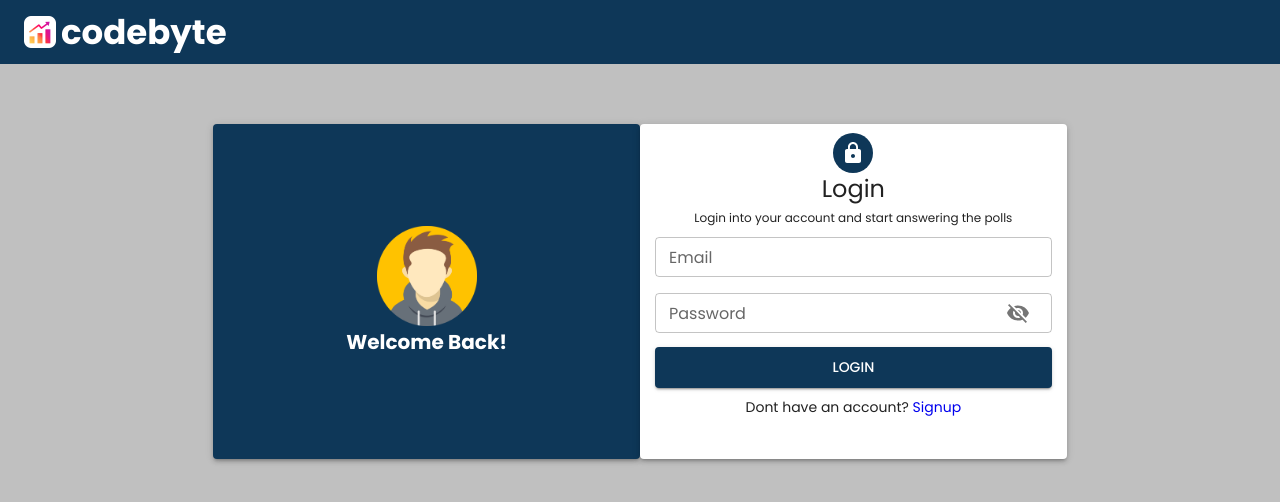
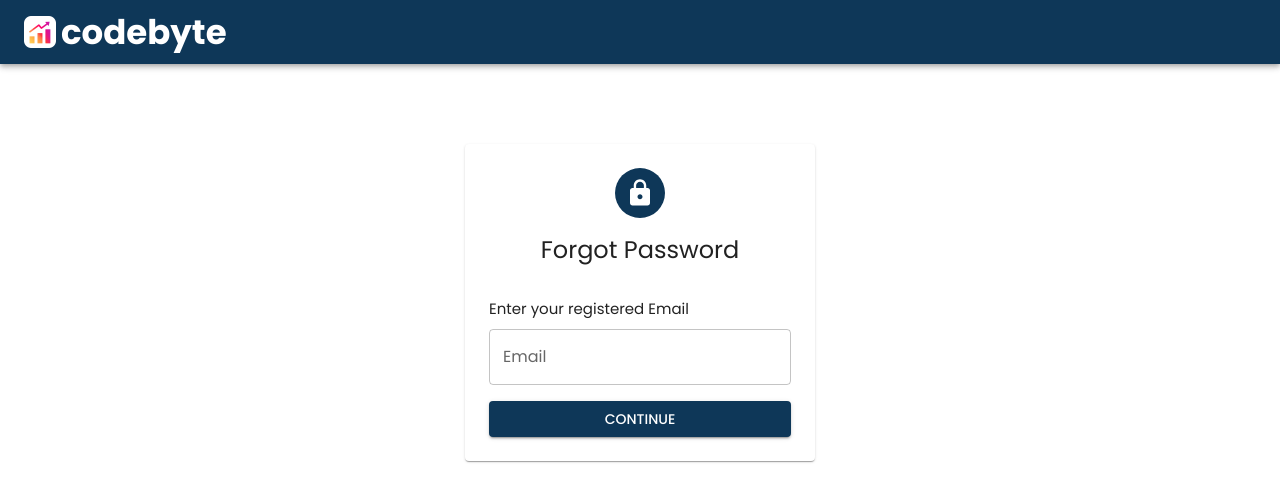
Before and after one commit to harshavardhan-sureify/codebyte-fe, a React (Create React App) app: page /forgotpassword in a window 1280 px wide. Before the commit this address led to /login. Shown: the top 502 px of the page. Built offline with nearby package versions, Linux system fonts and the light colour scheme.

Commit message:
forgot password commit #1

```diff
--- /dev/null
+++ b/src/components/forgot password/EmailPage.jsx
@@ -0,0 +1,126 @@
+import { Paper, Avatar, TextField, Button, Typography } from "@mui/material";
+import { theme } from "../../themes/theme";
+import LockIcon from "@mui/icons-material/Lock";
+import { useState } from "react";
+import axios from "axios";
+
+const init = () => {
+  return {
+    email: "",
+  };
+};
+const EmailPage = (props) => {
+  const [data, setData] = useState(init());
+  const [errors, setErrors] = useState("");
+  const [button, setButton] = useState(false);
+  const [message, setMessage] = useState("");
+  const sendData = async (data) => {
+    try {
+      const res = await axios.post(data);
+      if (res.status === 200) {
+        props.page();
+      }
+    } catch (err) {
+    } finally {
+    }
+  };
+
+  const handleChange = (e) => {
+    setData({ [e.target.name]: e.target.value });
+    setMessage("");
+    if (!e.target.value) {
+      setErrors({ [e.target.name]: "this field is required" });
+      return;
+    }
+    if (
+      !/^[a-zA-Z0-9._%+-]+@[a-zA-Z0-9.-]+\.[a-zA-Z]{2,}$/.test(e.target.value)
+    ) {
+      setErrors({ [e.target.name]: "Enter Valid Email" });
+      return;
+    }
+    setErrors({ [e.target.name]: "" });
+  };
+  const handleClick = () => {
+    if (Object.keys(errors).length === 0) {
+      setErrors({ email: "This field is required" });
+      return;
+    }
+    if (errors["email"] !== "") {
+      return;
+    }
+    console.log("hi");
+    setButton(true);
+    sendData(data);
+    props.page();
+  };
+  return (
+    <Paper
+      sx={{
+        width: 350,
+        display: "flex",
+        flexDirection: "column",
+        justifyContent: "center",
+        ml: "auto",
+        mr: "auto",
+        mt: 10,
+        p: 3,
+      }}
+    >
+      <Avatar
+        sx={{
+          backgroundColor: theme.palette.secondary.main,
+          ml: "auto",
+          mr: "auto",
+          mb: 2,
+          width: 50,
+          height: 50,
+        }}
+      >
+        <LockIcon sx={{ width: 30, height: 30 }}></LockIcon>
+      </Avatar>
+      <Typography
+        variant="h5"
+        component="div"
+        sx={{ textAlign: "center", mb: 4 }}
+      >
+        Forgot Password
+      </Typography>
+      {message && (
+        <Typography
+          variant="subtitle1"
+          component="div"
+          color="red"
+          sx={{ textAlign: "center" }}
+        >
+          {message}
+        </Typography>
+      )}
+      <Typography
+        variant="p"
+        component="div"
+        sx={{ textAlign: "left", mb: 1, fontSize: 15 }}
+      >
+        Enter your registered Email
+      </Typography>
+      <TextField
+        label="Email"
+        name="email"
+        error={errors.email}
+        helperText={errors.email}
+        value={data.email}
+        onChange={handleChange}
+      ></TextField>
+      <Button
+        onClick={handleClick}
+        color="secondary"
+        variant="contained"
+        sx={{ mt: 2 }}
+        disabled={button}
+      >
+        Continue
+      </Button>
+    </Paper>
+  );
+};
+
+export default EmailPage;
--- /dev/null
+++ b/src/components/forgot password/ForgetPassword.jsx
@@ -0,0 +1,20 @@
+import { useState } from "react";
+import EmailPage from "./EmailPage";
+import VerificationPage from "./VerificationPage";
+import ResetPage from "./ResetPage";
+
+const ForgetPassword = () => {
+  const [page, setPage] = useState(0);
+  const handlePage = () => {
+    setPage(page + 1);
+  };
+  return (
+    <>
+      {page === 0 && <EmailPage page={handlePage} />}
+      {page === 1 && <VerificationPage page={handlePage} />}
+      {page === 2 && <ResetPage />}
+    </>
+  );
+};
+
+export default ForgetPassword;
--- /dev/null
+++ b/src/components/forgot password/ResetPage.jsx
@@ -0,0 +1,160 @@
+import {
+  Alert,
+  Avatar,
+  Button,
+  IconButton,
+  InputAdornment,
+  Paper,
+  TextField,
+  Typography,
+} from "@mui/material";
+import LockIcon from "@mui/icons-material/Lock";
+import { useState } from "react";
+import { Visibility, VisibilityOff } from "@mui/icons-material";
+import { theme } from "../../themes/theme";
+import axios from "axios";
+const intitialize = () => {
+  return {
+    npassword: "",
+    cpassword: "",
+  };
+};
+const ResetPage = () => {
+  const [data, setData] = useState(intitialize());
+  const [errors, setErrors] = useState("");
+  const [showPassword, SetShowPassword] = useState(false);
+  const [resetStatus, setResetStatus] = useState("");
+  const passwordRegex = /(?=.*[a-z])(?=.*[A-Z])(?=.*\d)(?=.*[!@#$%^&*()])/;
+
+  const handleChange = (e) => {
+    setResetStatus("");
+    setData({ ...data, [e.target.name]: e.target.value });
+    setErrors({
+      ...errors,
+      [e.target.name]: validation(e.target.name, e.target.value),
+    });
+  };
+  const sendData = async (data) => {
+    try {
+      const res = await axios.post();
+      if (res.status === 200) {
+      }
+    } catch (err) {
+    } finally {
+    }
+  };
+  const handleClick = (e) => {
+    if (Object.keys(errors).length === 0) {
+      setResetStatus("Please fill the form");
+      return;
+    } else if (Object.keys(errors).length < 2) {
+      setResetStatus("Please fill the form properly");
+      return;
+    }
+    for (let i in errors) {
+      if (errors[i] !== "") {
+        setResetStatus("Please fill the form properly");
+        return;
+      }
+    }
+    sendData(data);
+  };
+  const validation = (name, value) => {
+    if (!value) {
+      return "field is required";
+    }
+    if (name === "npassword" && value.length < 8) {
+      return "Password length should be atleast 8";
+    }
+    if (name === "npassword" && !passwordRegex.test(value)) {
+      return "Password must contain atleast one upper,one lower,one digit and one special character";
+    }
+    if (name === "cpassword" && value !== data["npassword"]) {
+      return "password doesn't match";
+    }
+    return "";
+  };
+
+  return (
+    <Paper
+      sx={{
+        display: "flex",
+        flexDirection: "column",
+        justifyContent: "center",
+        width: 350,
+        p: 4,
+        ml: "auto",
+        mr: "auto",
+        mt: 10,
+      }}
+    >
+      {resetStatus && <Alert severity="error">{resetStatus}</Alert>}
+      <Avatar
+        sx={{
+          backgroundColor: theme.palette.secondary.main,
+          ml: "auto",
+          mr: "auto",
+          width: 50,
+          height: 50,
+        }}
+      >
+        <LockIcon sx={{ width: 30, height: 30 }}></LockIcon>
+      </Avatar>
+      <Typography
+        variant="h5"
+        component="div"
+        sx={{ textAlign: "center", my: 1 }}
+      >
+        Reset Password
+      </Typography>
+      <TextField
+        label="New Password"
+        type={showPassword ? "text" : "password"}
+        value={data.npassword}
+        name="npassword"
+        onChange={handleChange}
+        error={errors.npassword}
+        helperText={errors.npassword}
+        InputProps={{
+          endAdornment: (
+            <IconButton>
+              <InputAdornment
+                onClick={(e) => {
+                  SetShowPassword(!showPassword);
+                }}
+              >
+                {showPassword ? <Visibility /> : <VisibilityOff />}
+              </InputAdornment>
+            </IconButton>
+          ),
+        }}
+        sx={{
+          mb: 1,
+        }}
+      ></TextField>
+      <TextField
+        label="Confirm Password"
+        type="password"
+        name="cpassword"
+        value={data.cpassword}
+        onChange={handleChange}
+        error={errors.cpassword}
+        helperText={errors.cpassword}
+        sx={{
+          mt: 1,
+        }}
+      ></TextField>
+      <Button
+        variant="contained"
+        color="secondary"
+        sx={{ mt: 2 }}
+        onClick={handleClick}
+        type="submit"
+      >
+        Reset
+      </Button>
+    </Paper>
+  );
+};
+
+export default ResetPage;
--- /dev/null
+++ b/src/components/forgot password/VerificationPage.jsx
@@ -0,0 +1,93 @@
+import React from "react";
+import { MuiOtpInput } from "mui-one-time-password-input";
+import { Avatar, Paper, Typography, Button } from "@mui/material";
+import axios from "axios";
+import LockIcon from "@mui/icons-material/Lock";
+import { theme } from "../../themes/theme";
+const VerificationPage = (props) => {
+  const [otp, setOtp] = React.useState("");
+  const [error, setError] = React.useState("");
+  const [open, setOpen] = React.useState(true);
+
+  const sendData = async () => {
+    try {
+      const res = await axios.post();
+      if (res.status === 200) {
+        props.page();
+      }
+    } catch (err) {
+    } finally {
+    }
+  };
+
+  const handleChange = (newValue) => {
+    setOpen(true);
+    setOtp(newValue);
+    setError("");
+    if (newValue.length === 4 && /^\d{4}$/.test(newValue)) {
+      setOpen(false);
+      props.page();
+    } else if (newValue.length === 4 && !/^\d{4}$/.test(newValue)) {
+      setError("invalid format");
+      setOtp("");
+    }
+  };
+
+  return (
+    <Paper
+      sx={{
+        width: 350,
+        p: 3,
+        ml: "auto",
+        mr: "auto",
+        mt: 10,
+        display: "flex",
+        flexDirection: "column",
+        justifyContent: "center",
+      }}
+    >
+      <Avatar
+        sx={{
+          backgroundColor: theme.palette.secondary.main,
+          ml: "auto",
+          mr: "auto",
+          width: 50,
+          height: 50,
+        }}
+      >
+        <LockIcon sx={{ width: 30, height: 30 }}></LockIcon>
+      </Avatar>
+      <Typography variant="h5" sx={{ textAlign: "center" }}>
+        Verification
+      </Typography>
+      {error && (
+        <Typography
+          variant="subtitle1"
+          component="div"
+          color="red"
+          sx={{ textAlign: "center" }}
+        >
+          {error}
+        </Typography>
+      )}
+      <Typography variant="p" sx={{ my: 1 }}>
+        Enter the otp sent to mail
+      </Typography>
+      <MuiOtpInput value={otp} onChange={handleChange} />
+      <Button
+        variant="contained"
+        color="secondary"
+        disabled={open}
+        sx={{ mt: 3 }}
+        onClick={sendData}
+      >
+        Verify
+      </Button>
+      <Button color="secondary" sx={{ mt: 1 }}>
+        Resend
+      </Button>
+    </Paper>
+  );
+};
+
+export default VerificationPage;
--- a/src/components/routes/AppRoutes.jsx
+++ b/src/components/routes/AppRoutes.jsx
@@ -9,7 +9,6 @@ import { ActivePolls } from "../user/ActivePolls";
 import { AnsweredPolls } from "../user/AnsweredPolls";
 import { ViewSinglePoll } from "../user/ViewSinglePoll";
 import NavBar from "../NavBar";
-import { PageNotFound } from "../user/PageNotFound";
 import { ADMIN_ROLE, USER_ROLE } from "../../constants";
 import AdminDashBoard from "../admin/AdminDashBoard";
 import ProtectedRoute from "./ProtectedRoute";
@@ -19,6 +18,7 @@ import PublicRoute from "./PublicRoute";
 import AllUsers from "./../admin/AllUsers"
 import AllPolls from "../admin/AllPolls";
 import {AdminActivePolls} from "./../admin/AdminActivePolls"
+import ForgetPassword from "../forgot password/ForgetPassword";
 
 const AppRoutes = () => {
      const user = useSelector(auth);
@@ -29,6 +29,7 @@ const AppRoutes = () => {
                 <Route element={<PublicRoute />}>
                     <Route path="/login" element={<LoginPage />} />
                     <Route path="/signup" element={<SignupPage />} />
+                    <Route path="/forgotpassword" element={<ForgetPassword/>} />
                 </Route>
                 <Route element={<ProtectedRoute />}>
                     {user.role === ADMIN_ROLE && (
```
